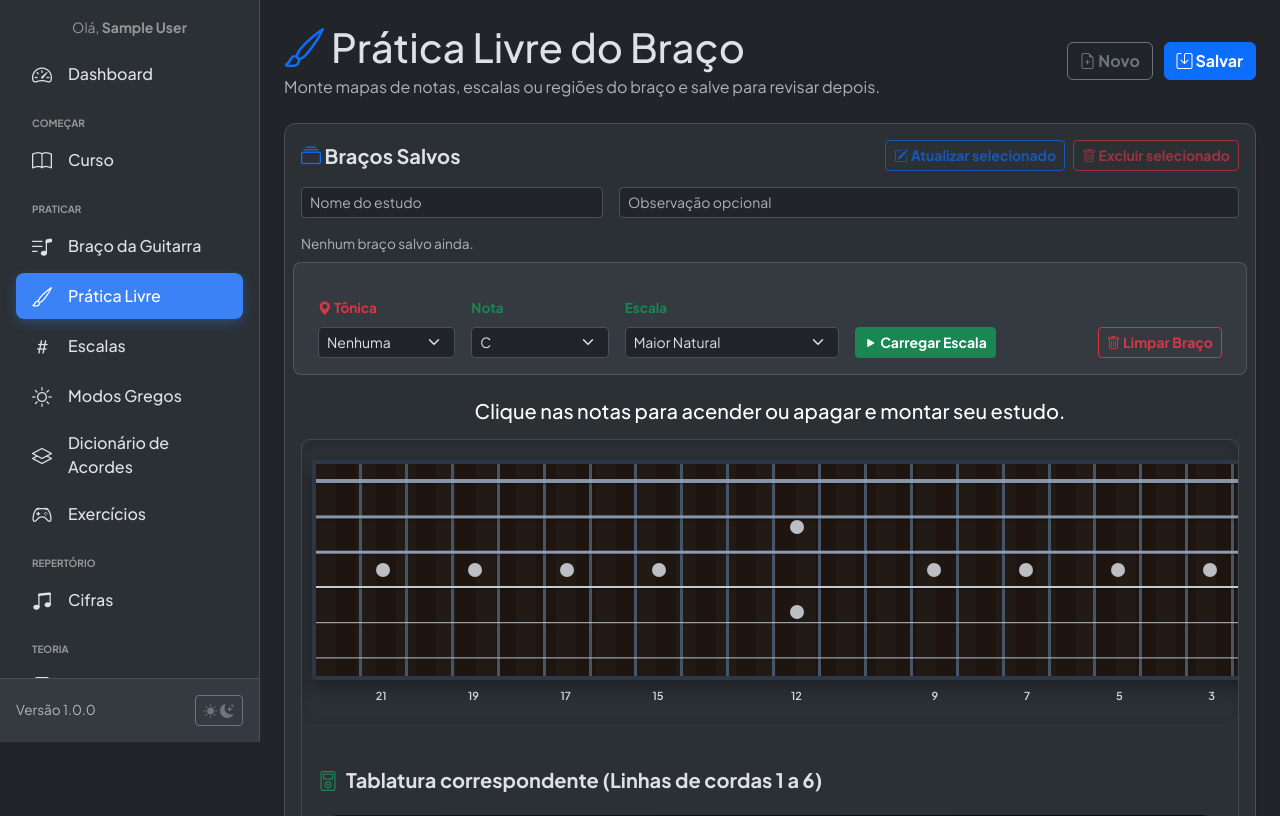
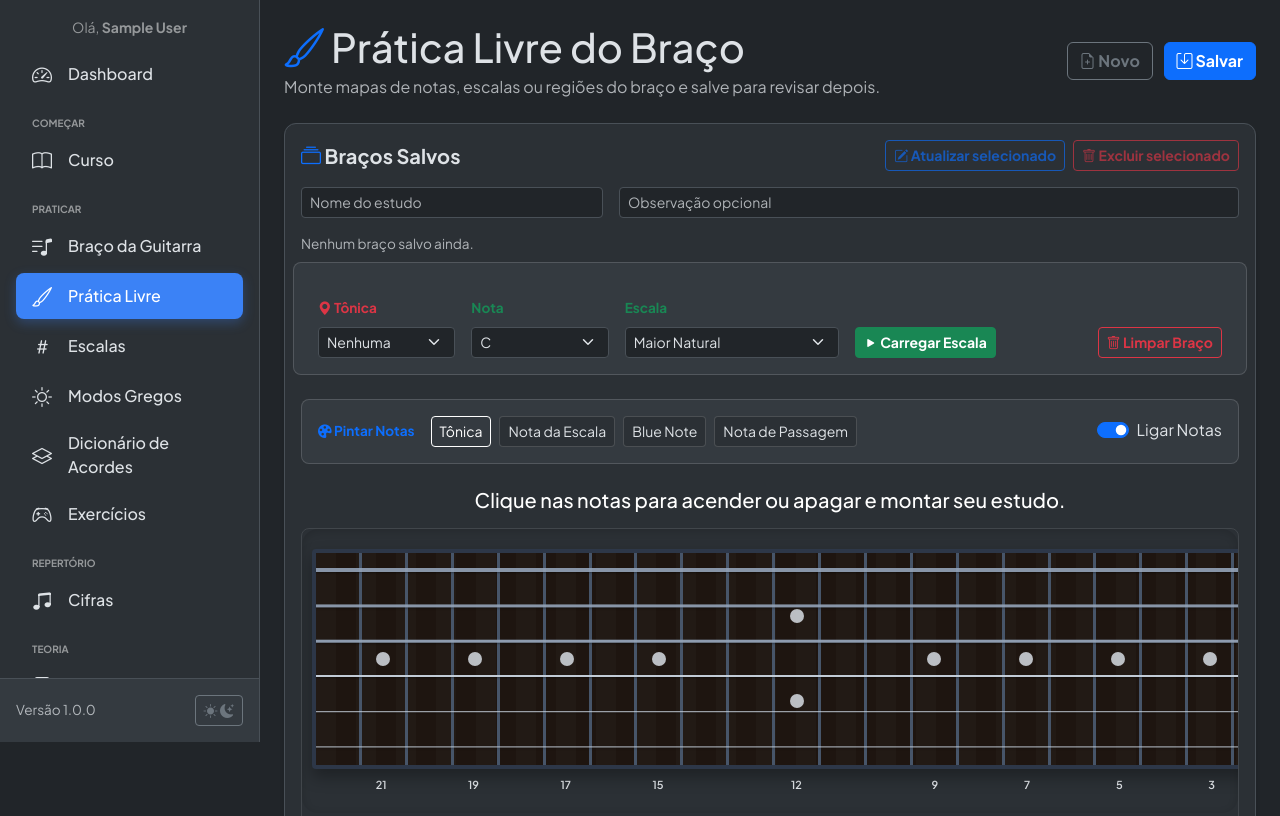
Before and after one commit to waejl/estudo_musica, a Flask app: page /guitar-study/fretboard-practice in a window 1280 px wide. Shown: the part 58-874 px from the top of the page. Run offline with Flask 3, Linux system fonts and the light colour scheme; the visitor is signed in with stand-in values (Sample User, id 1); data that the repository does not hold is empty; some libraries are stand-ins or nearby versions.

Commit message:
arrumado notas e passagens

```diff
--- a/app/guitar_study/api_routes.py
+++ b/app/guitar_study/api_routes.py
@@ -494,7 +494,9 @@ def _parse_fretboard_map_payload(data):
         sanitized_notes.append({
             "string": string,
             "fret": fret,
-            "note": str(note.get("note") or "")
+            "note": str(note.get("note") or ""),
+            "type": str(note.get("type") or "scale_note"),
+            "sequence": int(note.get("sequence") or 0)
         })
 
     try:
--- a/app/guitar_study/static/js/fretboard.js
+++ b/app/guitar_study/static/js/fretboard.js
@@ -31,6 +31,7 @@ export class Fretboard {
 
         this.stringsData = []; // Armazenará os dados vindos da API
         this.fretboardEl = null;
+        this.pathOverlay = null; // SVG para desenhar caminhos
     }
 
     /**
@@ -53,6 +54,52 @@ export class Fretboard {
         } catch (e) {
             this.container.innerHTML = `<div class="alert alert-danger">Erro de rede ao carregar o braço da guitarra.</div>`;
             console.error(e);
+        }
+    }
+
+    /**
+     * Desenha o caminho de execução entre as notas.
+     * @param {Array<Object>} notes - Array de objetos de nota, cada um com `string`, `fret` e `sequence`.
+     */
+    renderExecutionPath(notes) {
+        if (!this.pathOverlay) return;
+        this.pathOverlay.innerHTML = '';
+
+        const linkNotesSwitch = document.getElementById('linkNotesSwitch');
+        if (!linkNotesSwitch || !linkNotesSwitch.checked) {
+            return;
+        }
+
+        const sortedNotes = notes
+            .filter(n => n.sequence > 0)
+            .sort((a, b) => a.sequence - b.sequence);
+
+        if (sortedNotes.length < 2) return;
+
+        for (let i = 0; i < sortedNotes.length - 1; i++) {
+            const noteA = sortedNotes[i];
+            const noteB = sortedNotes[i+1];
+
+            const cellA = this.fretboardEl.querySelector(`.fretboard-cell[data-string="${noteA.string}"][data-fret="${noteA.fret}"]`);
+            const cellB = this.fretboardEl.querySelector(`.fretboard-cell[data-string="${noteB.string}"][data-fret="${noteB.fret}"]`);
+
+            if (cellA && cellB) {
+                const line = document.createElementNS('http://www.w3.org/2000/svg', 'line');
+                const rectA = cellA.getBoundingClientRect();
+                const rectB = cellB.getBoundingClientRect();
+                const containerRect = this.container.getBoundingClientRect();
+
+                line.setAttribute('x1', rectA.left - containerRect.left + rectA.width / 2);
+                line.setAttribute('y1', rectA.top - containerRect.top + rectA.height / 2);
+                line.setAttribute('x2', rectB.left - containerRect.left + rectB.width / 2);
+                line.setAttribute('y2', rectB.top - containerRect.top + rectB.height / 2);
+
+                line.setAttribute('stroke', '#ffc107');
+                line.setAttribute('stroke-width', '3');
+                line.setAttribute('marker-end', 'url(#arrowhead)');
+
+                this.pathOverlay.appendChild(line);
+            }
         }
     }
 
@@ -114,6 +161,37 @@ export class Fretboard {
         // 1. Container de scroll horizontal
         const outerWrapper = document.createElement("div");
         outerWrapper.className = "fretboard-container";
+        outerWrapper.style.position = 'relative'; // Para o overlay SVG
+
+        // Overlay SVG para desenhar caminhos
+        this.pathOverlay = document.createElementNS('http://www.w3.org/2000/svg', 'svg');
+        this.pathOverlay.setAttribute('class', 'fretboard-path-overlay');
+        this.pathOverlay.style.position = 'absolute';
+        this.pathOverlay.style.top = '0';
+        this.pathOverlay.style.left = '0';
+        this.pathOverlay.style.width = '100%';
+        this.pathOverlay.style.height = '100%';
+        this.pathOverlay.style.pointerEvents = 'none';
+        this.pathOverlay.style.zIndex = '10';
+
+        // Definir a ponta da seta para as linhas
+        const defs = document.createElementNS('http://www.w3.org/2000/svg', 'defs');
+        const marker = document.createElementNS('http://www.w3.org/2000/svg', 'marker');
+        marker.setAttribute('id', 'arrowhead');
+        marker.setAttribute('viewBox', '0 0 10 10');
+        marker.setAttribute('refX', '8');
+        marker.setAttribute('refY', '5');
+        marker.setAttribute('markerWidth', '6');
+        marker.setAttribute('markerHeight', '6');
+        marker.setAttribute('orient', 'auto-start-reverse');
+        const path = document.createElementNS('http://www.w3.org/2000/svg', 'path');
+        path.setAttribute('d', 'M 0 0 L 10 5 L 0 10 z');
+        path.setAttribute('fill', '#ffc107');
+        marker.appendChild(path);
+        defs.appendChild(marker);
+        this.pathOverlay.appendChild(defs);
+
+        outerWrapper.appendChild(this.pathOverlay);
 
         // 2. O braço em si
         this.fretboardEl = document.createElement("div");
@@ -244,8 +322,19 @@ export class Fretboard {
                     // Toca som
                     audioEngine.playNote(fretData.frequency);
 
-                    // Suporte ao Modo Editor: Alterna visibilidade da nota individualmente
-                    if (this.options.viewMode === "modo_editor") {
+                    // Callback externo de clique
+                    if (this.options.onNoteClick) {
+                        this.options.onNoteClick({
+                            string: strIdx + 1,
+                            fret: fretData.fret,
+                            note: fretData.note,
+                            frequency: fretData.frequency,
+                            openString: strData.open_note,
+                            cell: cell,
+                            noteBadge: noteBadge
+                        });
+                    } else if (this.options.viewMode === "modo_editor") {
+                        // Comportamento padrão do modo editor se nenhum callback for fornecido
                         noteBadge.classList.toggle("visible");
                         if (noteBadge.classList.contains("visible")) {
                             noteBadge.style.opacity = "1";
@@ -254,20 +343,7 @@ export class Fretboard {
                             noteBadge.style.opacity = "0";
                             noteBadge.style.transform = "scale(0.6)";
                         }
-
-                        // Atualiza a Tablatura e Partitura com as notas selecionadas manualmente pelo usuário
                         this.updateTabAndSheet();
-                    }
-
-                    // Callback externo de clique
-                    if (this.options.onNoteClick) {
-                        this.options.onNoteClick({
-                            string: strIdx + 1,
-                            fret: fretData.fret,
-                            note: fretData.note,
-                            frequency: fretData.frequency,
-                            openString: strData.open_note
-                        });
                     }
 
                     // Pequeno efeito temporário de pulsação na nota clicada
--- a/app/guitar_study/templates/guitar_study/fretboard_practice.html
+++ b/app/guitar_study/templates/guitar_study/fretboard_practice.html
@@ -20,6 +20,21 @@
         border-color: var(--bs-primary);
         box-shadow: 0 0 0 1px var(--bs-primary);
     }
+    .btn-note-type {
+        --bs-btn-border-color: var(--bs-border-color-translucent);
+        --bs-btn-bg: var(--bs-tertiary-bg);
+        --bs-btn-hover-bg: var(--bs-secondary-bg);
+    }
+    .btn-note-type.active {
+        --bs-btn-bg: var(--bs-primary);
+        --bs-btn-border-color: var(--bs-primary);
+        color: var(--bs-white);
+    }
+    .fret-note[data-note-type="root"] { background-color: var(--bs-danger); }
+    .fret-note[data-note-type="scale_note"] { background-color: var(--bs-success); }
+    .fret-note[data-note-type="blue_note"] { background-color: #007bff; }
+    .fret-note[data-note-type="passing_note"] { background-color: var(--bs-secondary); }
+
 </style>
 {% endblock %}
 
@@ -94,6 +109,20 @@
             </div>
         </div>
 
+        <div class="d-flex align-items-center gap-3 practice-toolbar rounded-3 p-3 mb-4">
+            <h5 class="fw-bold fs-7 mb-0 text-primary"><i class="bi bi-palette-fill"></i> Pintar Notas</h5>
+            <div id="noteTypePalette" class="d-flex gap-2">
+                <button type="button" class="btn btn-sm btn-note-type active" data-type="root">Tônica</button>
+                <button type="button" class="btn btn-sm btn-note-type" data-type="scale_note">Nota da Escala</button>
+                <button type="button" class="btn btn-sm btn-note-type" data-type="blue_note">Blue Note</button>
+                <button type="button" class="btn btn-sm btn-note-type" data-type="passing_note">Nota de Passagem</button>
+            </div>
+            <div class="form-check form-switch ms-auto">
+                <input class="form-check-input" type="checkbox" role="switch" id="linkNotesSwitch" checked>
+                <label class="form-check-label" for="linkNotesSwitch">Ligar Notas</label>
+            </div>
+        </div>
+
         <div>
             <h5 class="fw-extrabold mb-3 text-center text-body-emphasis">Clique nas notas para acender ou apagar e montar seu estudo.</h5>
             <div class="overflow-hidden rounded-3 border border-secondary-subtle">
@@ -128,6 +157,7 @@
     let fretboard = null;
     let activeMapId = null;
     let savedMaps = [];
+    let currentNoteType = "root"; // 'root' é o padrão inicial
 
     document.addEventListener("DOMContentLoaded", async () => {
         fretboard = new Fretboard("practiceFretboard", {
@@ -136,7 +166,8 @@
             tonic: document.getElementById("tonicSelect").value,
             viewMode: "modo_editor",
             displayType: "notes",
-            handOrientation: settings.handOrientation
+            handOrientation: settings.handOrientation,
+            onNoteClick: handleNoteClickInEditor
         });
         await fretboard.init();
         fretboard.setViewMode("modo_editor");
@@ -151,12 +182,52 @@
             fretboard.renderNotesContent();
         });
 
+        document.getElementById("noteTypePalette").addEventListener("click", (event) => {
+            const button = event.target.closest(".btn-note-type");
+            if (!button) return;
+
+            currentNoteType = button.dataset.type;
+
+            document.querySelectorAll(".btn-note-type").forEach(btn => btn.classList.remove("active"));
+            button.classList.add("active");
+        });
+
+        document.getElementById("linkNotesSwitch").addEventListener("change", () => {
+            fretboard.renderExecutionPath(collectVisibleNotes());
+        });
+
         document.getElementById("btnLoadScale").addEventListener("click", loadScaleIntoFretboard);
         document.getElementById("btnClearFretboard").addEventListener("click", clearFretboard);
         document.getElementById("btnNewMap").addEventListener("click", resetEditor);
         document.getElementById("btnSaveMap").addEventListener("click", createSavedMap);
         document.getElementById("btnUpdateMap").addEventListener("click", updateSavedMap);
         document.getElementById("btnDeleteMap").addEventListener("click", deleteSavedMap);
+    }
+
+    function handleNoteClickInEditor(noteData) {
+        const { noteBadge } = noteData;
+
+        const isVisible = noteBadge.classList.contains("visible");
+
+        if (isVisible) {
+            // Se a nota já está visível, clicar novamente a apaga
+            setBadgeVisible(noteBadge, false);
+            noteBadge.removeAttribute("data-note-type");
+            noteBadge.removeAttribute("data-sequence");
+        } else {
+            // Se está apagada, acende com o tipo de nota atual
+            setBadgeVisible(noteBadge, true);
+            noteBadge.setAttribute("data-note-type", currentNoteType);
+
+            // Adiciona o número de sequência
+            const existingNotes = collectVisibleNotes();
+            const maxSequence = existingNotes.reduce((max, note) => Math.max(max, note.sequence || 0), 0);
+            noteBadge.setAttribute("data-sequence", maxSequence + 1);
+        }
+
+        // Re-renderiza o caminho e atualiza a tablatura
+        fretboard.renderExecutionPath(collectVisibleNotes());
+        fretboard.updateTabAndSheet();
     }
 
     async function loadScaleIntoFretboard() {
@@ -183,18 +254,40 @@
     }
 
     function applyNotesByName(noteNames) {
+        clearFretboardSilently();
+        const root = document.getElementById("scaleRoot").value;
         const cells = fretboard.fretboardEl.querySelectorAll(".fretboard-cell");
+        let sequence = 1;
+
         cells.forEach((cell) => {
-            const badge = cell.querySelector(".fret-note");
-            const visible = noteNames.includes(cell.getAttribute("data-note"));
-            setBadgeVisible(badge, visible);
+            const noteName = cell.getAttribute("data-note");
+            if (noteNames.includes(noteName)) {
+                const badge = cell.querySelector(".fret-note");
+                if (badge) {
+                    const isRoot = fretboard.isNotesEqual(noteName, root);
+                    const noteType = isRoot ? 'root' : 'scale_note';
+
+                    badge.setAttribute("data-note-type", noteType);
+                    badge.setAttribute("data-sequence", sequence++);
+                    setBadgeVisible(badge, true);
+                }
+            }
         });
+        fretboard.renderExecutionPath(collectVisibleNotes());
         fretboard.updateTabAndSheet();
     }
 
     function clearFretboard() {
         const cells = fretboard.fretboardEl.querySelectorAll(".fretboard-cell");
-        cells.forEach((cell) => setBadgeVisible(cell.querySelector(".fret-note"), false));
+        cells.forEach((cell) => {
+            const badge = cell.querySelector(".fret-note");
+            if (badge) {
+                setBadgeVisible(badge, false);
+                badge.removeAttribute("data-note-type");
+                badge.removeAttribute("data-sequence");
+            }
+        });
+        fretboard.renderExecutionPath([]);
         fretboard.updateTabAndSheet();
         showToast("Braço limpo.", "info");
     }
@@ -215,7 +308,9 @@
                 notes.push({
                     string: Number(cell.getAttribute("data-string")),
                     fret: Number(cell.getAttribute("data-fret")),
-                    note: cell.getAttribute("data-note")
+                    note: cell.getAttribute("data-note"),
+                    type: badge.getAttribute("data-note-type") || 'scale_note',
+                    sequence: Number(badge.getAttribute("data-sequence") || 0)
                 });
             }
         });
@@ -350,14 +445,29 @@
         notes.forEach((note) => {
             const selector = `.fretboard-cell[data-string="${note.string}"][data-fret="${note.fret}"]`;
             const cell = fretboard.fretboardEl.querySelector(selector);
-            setBadgeVisible(cell?.querySelector(".fret-note"), true);
+            const badge = cell?.querySelector(".fret-note");
+            if (badge) {
+                setBadgeVisible(badge, true);
+                badge.setAttribute("data-note-type", note.type || 'scale_note');
+                if (note.sequence) {
+                    badge.setAttribute("data-sequence", note.sequence);
+                }
+            }
         });
+        fretboard.renderExecutionPath(notes);
         fretboard.updateTabAndSheet();
     }
 
     function clearFretboardSilently() {
         const cells = fretboard.fretboardEl.querySelectorAll(".fretboard-cell");
-        cells.forEach((cell) => setBadgeVisible(cell.querySelector(".fret-note"), false));
+        cells.forEach((cell) => {
+            const badge = cell.querySelector(".fret-note");
+            if (badge) {
+                setBadgeVisible(badge, false);
+                badge.removeAttribute("data-note-type");
+                badge.removeAttribute("data-sequence");
+            }
+        });
     }
 
     function resetEditor() {
```
